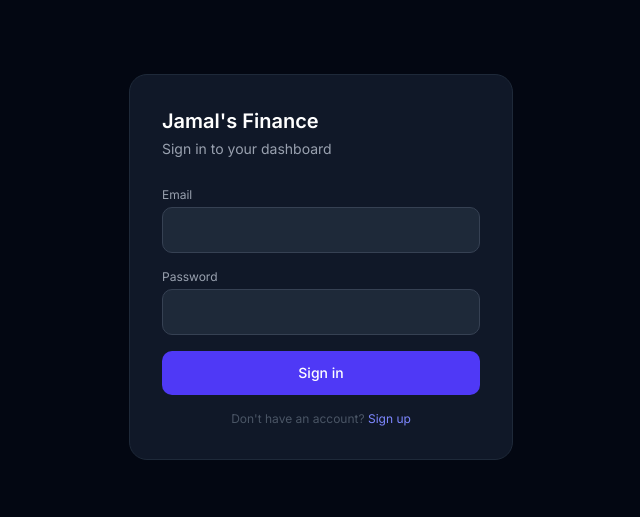
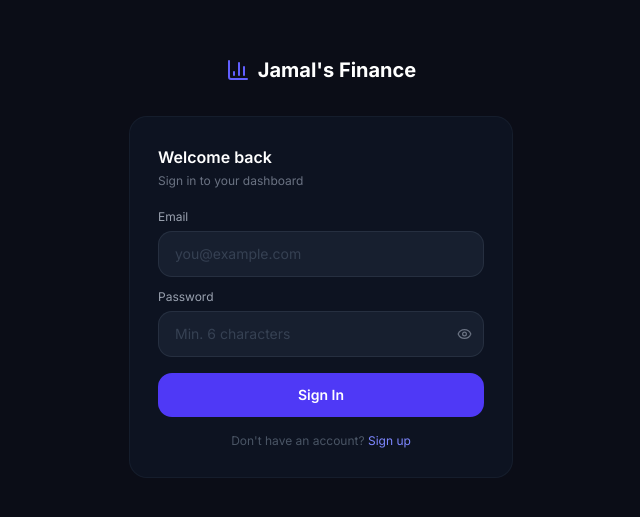
Before and after one commit to maijamalhoon/Jamals-finance, a Next.js app: page /login in a window 1280 px wide. Shown: the part 133-650 px from the top of the page, without its empty margins (319-959 px from the left). Built offline with nearby package versions, Linux system fonts and the light colour scheme; no server answers.

Commit message:
fix transactions, signup OTP, header search

```diff
--- a/app/login/page.tsx
+++ b/app/login/page.tsx
@@ -3,79 +3,148 @@
 import { useState } from "react";
 import { createClient } from "@/lib/supabase/client";
 import { useRouter } from "next/navigation";
+import { BarChart3, Eye, EyeOff } from "lucide-react";
+
+type Step = "auth" | "otp";
 
 export default function LoginPage() {
+  const supabase = createClient();
+  const router = useRouter();
+
   const [isSignUp, setIsSignUp] = useState(false);
+  const [step, setStep] = useState<Step>("auth");
+
+  // Form fields
   const [email, setEmail] = useState("");
   const [password, setPassword] = useState("");
+  const [name, setName] = useState("");
+  const [phone, setPhone] = useState("");
+  const [otp, setOtp] = useState("");
+  const [showPass, setShowPass] = useState(false);
+
+  const [loading, setLoading] = useState(false);
   const [error, setError] = useState("");
-  const [loading, setLoading] = useState(false);
-  const router = useRouter();
-  const supabase = createClient();
+  const [message, setMessage] = useState("");
 
-  async function handleSubmit(e: React.FormEvent) {
-    e.preventDefault();
+  // ── Sign In ──────────────────────────────────────
+  async function handleSignIn() {
+    if (!email || !password) {
+      setError("Enter email and password.");
+      return;
+    }
     setLoading(true);
     setError("");
 
-    if (isSignUp) {
-      const { error } = await supabase.auth.signUp({ email, password });
-      if (error) {
-        setError(error.message);
-      } else {
-        setError("Account created! You can now sign in.");
-        setIsSignUp(false);
-      }
-    } else {
-      const { error } = await supabase.auth.signInWithPassword({
+    const { error: e } = await supabase.auth.signInWithPassword({
       email,
       password,
     });
-      if (error) {
+
+    setLoading(false);
+    if (e) {
       setError("Wrong email or password.");
     } else {
       router.push("/dashboard");
     }
   }
+
+  // ── Sign Up → send OTP ────────────────────────────
+  async function handleSignUp() {
+    if (!name || !email || !password) {
+      setError("Name, email, and password are required.");
+      return;
+    }
+    if (password.length < 6) {
+      setError("Password must be at least 6 characters.");
+      return;
+    }
+    setLoading(true);
+    setError("");
+
+    const { error: e } = await supabase.auth.signUp({
+      email,
+      password,
+      options: {
+        data: { full_name: name, phone },
+      },
+    });
+
     setLoading(false);
+    if (e) {
+      setError(e.message);
+    } else {
+      setStep("otp");
+      setMessage(`We sent a 6-digit code to ${email}. Check your inbox.`);
+    }
+  }
+
+  // ── Verify OTP ───────────────────────────────────
+  async function handleVerifyOtp() {
+    if (!otp || otp.length < 6) {
+      setError("Enter the 6-digit code.");
+      return;
+    }
+    setLoading(true);
+    setError("");
+
+    const { error: e } = await supabase.auth.verifyOtp({
+      email,
+      token: otp,
+      type: "signup",
+    });
+
+    setLoading(false);
+    if (e) {
+      setError("Invalid or expired code. Try again.");
+    } else {
+      router.push("/dashboard");
+    }
+  }
+
+  function handleSubmit(e: React.FormEvent) {
+    e.preventDefault();
+    if (step === "otp") return handleVerifyOtp();
+    if (isSignUp) return handleSignUp();
+    return handleSignIn();
   }
 
   return (
-    <main className="min-h-screen bg-gray-950 flex items-center justify-center px-4">
-      <div className="w-full max-w-sm bg-gray-900 border border-gray-800 rounded-2xl p-8">
-        <h1 className="text-white text-xl font-semibold mb-1">
-          Jamal's Finance
-        </h1>
-        <p className="text-gray-400 text-sm mb-7">
-          {isSignUp ? "Create your account" : "Sign in to your dashboard"}
-        </p>
+    <main className="min-h-screen bg-[#0B0D17] flex items-center justify-center px-4">
+      <div className="w-full max-w-sm">
+        {/* Logo */}
+        <div className="flex items-center justify-center gap-2 mb-8">
+          <BarChart3 size={24} className="text-indigo-500" />
+          <span className="text-white font-bold text-xl">Jamal's Finance</span>
+        </div>
+
+        <div className="bg-gray-900/60 border border-gray-800/50 rounded-2xl p-7">
+          {/* OTP Step */}
+          {step === "otp" ?
+            <>
+              <h2 className="text-white font-semibold text-base mb-1">
+                Check your email
+              </h2>
+              <p className="text-gray-500 text-xs mb-5">{message}</p>
 
               <form onSubmit={handleSubmit} className="space-y-4">
                 <div>
-            <label className="text-gray-400 text-xs mb-1 block">Email</label>
+                  <label className="text-gray-400 text-xs block mb-1.5">
+                    6-digit code
+                  </label>
                   <input
-              type="email"
-              value={email}
-              onChange={(e) => setEmail(e.target.value)}
-              required
-              className="w-full bg-gray-800 border border-gray-700 text-white rounded-lg px-4 py-3 text-sm focus:outline-none focus:border-indigo-500"
-            />
-          </div>
-          <div>
-            <label className="text-gray-400 text-xs mb-1 block">Password</label>
-            <input
-              type="password"
-              value={password}
-              onChange={(e) => setPassword(e.target.value)}
-              required
-              className="w-full bg-gray-800 border border-gray-700 text-white rounded-lg px-4 py-3 text-sm focus:outline-none focus:border-indigo-500"
+                    type="text"
+                    value={otp}
+                    onChange={(e) =>
+                      setOtp(e.target.value.replace(/\D/g, "").slice(0, 6))
+                    }
+                    placeholder="000000"
+                    maxLength={6}
+                    className="w-full bg-gray-800/60 border border-gray-700/50 rounded-xl px-4 py-3 text-white text-center text-2xl font-bold tracking-widest outline-none focus:border-indigo-500 transition-colors placeholder-gray-700"
                   />
                 </div>
 
                 {error && (
-            <p
-              className={`text-xs ${error.includes("created") ? "text-green-400" : "text-red-400"}`}
-            >
+                  <p className="text-red-400 text-xs bg-red-500/10 p-3 rounded-xl">
                     {error}
                   </p>
                 )}
@@ -83,28 +152,145 @@ export default function LoginPage() {
                 <button
                   type="submit"
                   disabled={loading}
-            className="w-full bg-indigo-600 hover:bg-indigo-700 text-white rounded-lg py-3 text-sm font-medium transition-colors disabled:opacity-60"
+                  className="w-full py-3 bg-indigo-600 hover:bg-indigo-700 text-white rounded-xl text-sm font-semibold transition-colors disabled:opacity-50"
+                >
+                  {loading ? "Verifying…" : "Verify & Create Account"}
+                </button>
+
+                <button
+                  type="button"
+                  onClick={() => {
+                    setStep("auth");
+                    setOtp("");
+                    setError("");
+                  }}
+                  className="w-full text-gray-500 text-xs hover:text-gray-400 transition-colors"
+                >
+                  ← Back to sign up
+                </button>
+              </form>
+            </>
+          : <>
+              <h2 className="text-white font-semibold text-base mb-1">
+                {isSignUp ? "Create account" : "Welcome back"}
+              </h2>
+              <p className="text-gray-500 text-xs mb-5">
+                {isSignUp ?
+                  "Fill in your details to get started"
+                : "Sign in to your dashboard"}
+              </p>
+
+              <form onSubmit={handleSubmit} className="space-y-3">
+                {/* Name — signup only */}
+                {isSignUp && (
+                  <div>
+                    <label className="text-gray-400 text-xs block mb-1.5">
+                      Full Name
+                    </label>
+                    <input
+                      type="text"
+                      value={name}
+                      onChange={(e) => setName(e.target.value)}
+                      placeholder="Jamal Malhoon"
+                      className="w-full bg-gray-800/60 border border-gray-700/50 rounded-xl px-4 py-3 text-white text-sm outline-none focus:border-indigo-500 transition-colors placeholder-gray-700"
+                    />
+                  </div>
+                )}
+
+                {/* Phone — signup only */}
+                {isSignUp && (
+                  <div>
+                    <label className="text-gray-400 text-xs block mb-1.5">
+                      Phone Number (Optional)
+                    </label>
+                    <input
+                      type="tel"
+                      value={phone}
+                      onChange={(e) => setPhone(e.target.value)}
+                      placeholder="+92 300 0000000"
+                      className="w-full bg-gray-800/60 border border-gray-700/50 rounded-xl px-4 py-3 text-white text-sm outline-none focus:border-indigo-500 transition-colors placeholder-gray-700"
+                    />
+                  </div>
+                )}
+
+                {/* Email */}
+                <div>
+                  <label className="text-gray-400 text-xs block mb-1.5">
+                    Email
+                  </label>
+                  <input
+                    type="email"
+                    value={email}
+                    onChange={(e) => setEmail(e.target.value)}
+                    placeholder="you@example.com"
+                    className="w-full bg-gray-800/60 border border-gray-700/50 rounded-xl px-4 py-3 text-white text-sm outline-none focus:border-indigo-500 transition-colors placeholder-gray-700"
+                  />
+                </div>
+
+                {/* Password */}
+                <div>
+                  <label className="text-gray-400 text-xs block mb-1.5">
+                    Password
+                  </label>
+                  <div className="relative">
+                    <input
+                      type={showPass ? "text" : "password"}
+                      value={password}
+                      onChange={(e) => setPassword(e.target.value)}
+                      placeholder="Min. 6 characters"
+                      className="w-full bg-gray-800/60 border border-gray-700/50 rounded-xl px-4 py-3 pr-10 text-white text-sm outline-none focus:border-indigo-500 transition-colors placeholder-gray-700"
+                    />
+                    <button
+                      type="button"
+                      onClick={() => setShowPass((p) => !p)}
+                      className="absolute right-3 top-1/2 -translate-y-1/2 text-gray-500 hover:text-gray-300"
+                    >
+                      {showPass ?
+                        <EyeOff size={15} />
+                      : <Eye size={15} />}
+                    </button>
+                  </div>
+                </div>
+
+                {error && (
+                  <p className="text-red-400 text-xs bg-red-500/10 p-3 rounded-xl">
+                    {error}
+                  </p>
+                )}
+
+                <button
+                  type="submit"
+                  disabled={loading}
+                  className="w-full py-3 bg-indigo-600 hover:bg-indigo-700 text-white rounded-xl text-sm font-semibold transition-colors disabled:opacity-50 mt-1"
                 >
                   {loading ?
-              "Please wait…"
+                    isSignUp ?
+                      "Creating account…"
+                    : "Signing in…"
                   : isSignUp ?
                     "Create Account"
-            : "Sign in"}
+                  : "Sign In"}
                 </button>
               </form>
 
               <p className="text-center text-gray-600 text-xs mt-4">
-          {isSignUp ? "Already have an account?" : "Don't have an account?"}{" "}
+                {isSignUp ?
+                  "Already have an account?"
+                : "Don't have an account?"}{" "}
                 <button
                   onClick={() => {
                     setIsSignUp((p) => !p);
                     setError("");
+                    setMessage("");
                   }}
                   className="text-indigo-400 hover:text-indigo-300 transition-colors"
                 >
                   {isSignUp ? "Sign in" : "Sign up"}
                 </button>
               </p>
+            </>
+          }
+        </div>
       </div>
     </main>
   );
```
Also changed, not shown: components/dashboard/TransactionModal.tsx (+20 -8 lines), components/layout/Header.tsx (+31 -12 lines). Lines whose indentation alone changed are shown as unchanged.
